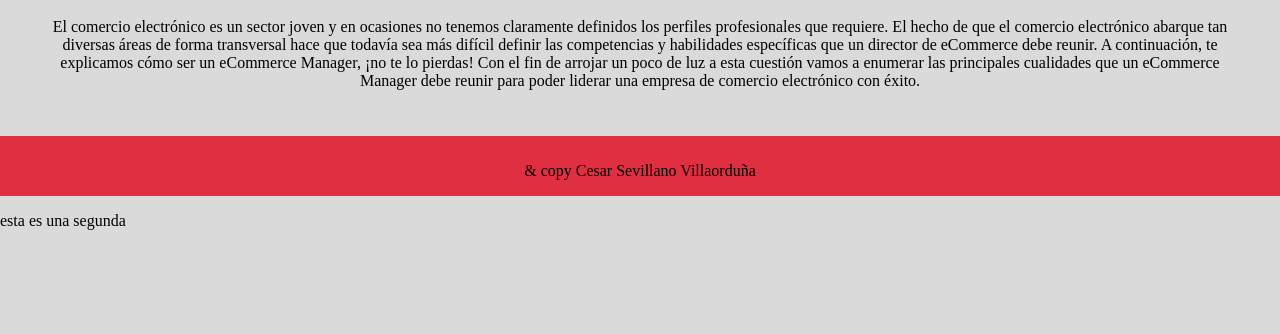
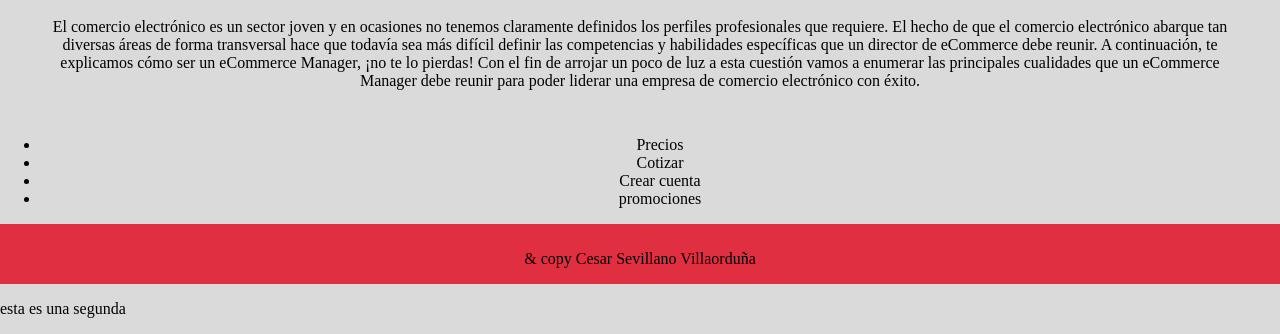
Before and after one commit to cesaraskmen/webservicio, a plain HTML site: page pages/index.html in a window 1280 px wide. Shown: the part 964-1298 px from the top of the page. Before the commit the page ends 1210 px from the top, so only its background shows below. Drawn offline with Linux system fonts and the light colour scheme.

Commit message:
agrege un seccion al index

```diff
--- a/pages/index.html
+++ b/pages/index.html
@@ -50,6 +50,17 @@
 
         </div>
 
+        <section>
+            <div class="contenedor">
+                <ul>
+                    <li> Precios </li>
+                    <li>Cotizar</li>
+                    <li>Crear cuenta </li>
+                    <li>promociones</li>
+                </ul>
+            </div>
+        </section>
+
     </main>
     <!--Esto es el pie de página para todas las paginas-->
     <footer class="pie-de-pagina">
```
